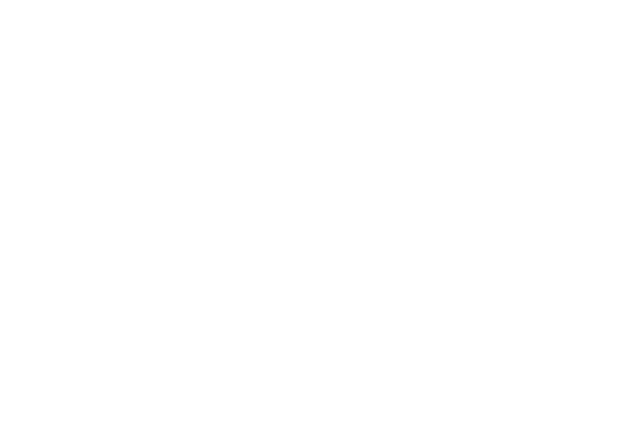
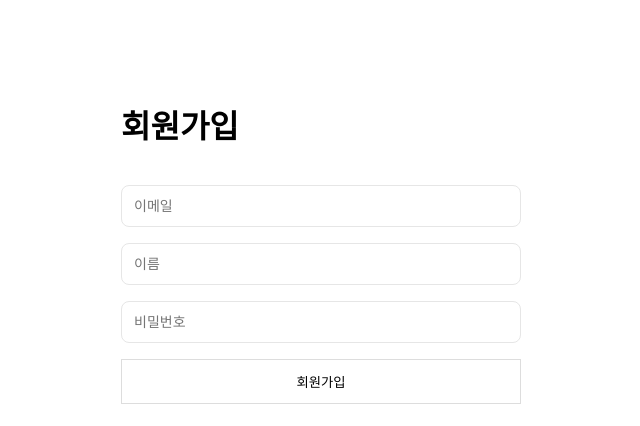
Before and after one commit to pbgodsoo/spring-fe, a Vue app: page /signup in a window 1280 px wide. Before the commit this address had no page. Shown: the top 426 px of the page, without its empty margins (319-959 px from the left). Built offline with nearby package versions, Linux system fonts and the light colour scheme.

Commit message:
[feat] 회원가입 기능 구현

```diff
--- a/src/router/index.js
+++ b/src/router/index.js
@@ -1,6 +1,7 @@
 import { createRouter, createWebHistory } from 'vue-router'
 import Board from '@/views/Board.vue'
 import BoardDetail from '@/views/BoardDetail.vue'
+import Signup from '@/views/Signup.vue'
 
 const routes = [
   {
@@ -9,6 +10,7 @@
     component: Board,
   },
   { path: '/board/:idx', name: 'BoardDetail', component: BoardDetail },
+  { path: '/signup', name: 'Signup', component: Signup },
 ]
 
 const router = createRouter({
--- /dev/null
+++ b/src/views/Signup.vue
@@ -0,0 +1,105 @@
+<template>
+  <div class="container">
+    <h1>회원가입</h1>
+
+    <input v-model="email" class="input" type="email" placeholder="이메일" />
+
+    <input v-model="name" class="input" type="text" placeholder="이름" />
+
+    <input v-model="password" class="input" type="password" placeholder="비밀번호" />
+
+    <button class="button" @click="signup" :disabled="loading">
+      {{ loading ? '가입중...' : '회원가입' }}
+    </button>
+
+    <p v-if="msg" class="msg">{{ msg }}</p>
+  </div>
+</template>
+
+<script setup>
+import { ref } from 'vue'
+import { useRouter } from 'vue-router'
+import api from '@/plugins/axiosinterceptor'
+
+const router = useRouter()
+
+const email = ref('')
+const name = ref('')
+const password = ref('')
+
+const loading = ref(false)
+const msg = ref('')
+
+async function signup() {
+  msg.value = ''
+
+  if (!email.value.trim() || !name.value.trim() || !password.value.trim()) {
+    msg.value = '모든 항목을 입력하세요.'
+    return
+  }
+
+  loading.value = true
+
+  try {
+    const payload = {
+      email: email.value,
+      name: name.value,
+      password: password.value,
+
+      enable: 0,
+      role: 'ROLE_USER',
+    }
+
+    const res = await api.post('/user/signup', payload)
+
+    msg.value = typeof res.data === 'string' ? res.data : '회원가입 성공'
+
+    email.value = ''
+    name.value = ''
+    password.value = ''
+
+    setTimeout(() => {
+      router.push('/login')
+    }, 1000)
+  } catch (e) {
+    msg.value = e?.response?.data?.message || e?.response?.data || '회원가입 실패'
+    console.error(e)
+  } finally {
+    loading.value = false
+  }
+}
+</script>
+
+<style scoped>
+.container {
+  max-width: 400px;
+  margin: 80px auto;
+  display: flex;
+  flex-direction: column;
+  gap: 16px;
+}
+
+.input {
+  padding: 12px;
+  font-size: 14px;
+  border: 1px solid #e6e6e6;
+  border-radius: 8px;
+}
+
+.button {
+  padding: 12px;
+  cursor: pointer;
+  border: 1px solid #ddd;
+  background: #fff;
+}
+
+.button:disabled {
+  opacity: 0.6;
+  cursor: not-allowed;
+}
+
+.msg {
+  font-size: 13px;
+  color: #444;
+}
+</style>
```
